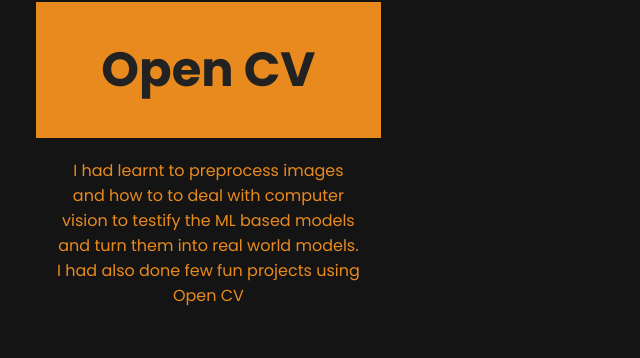
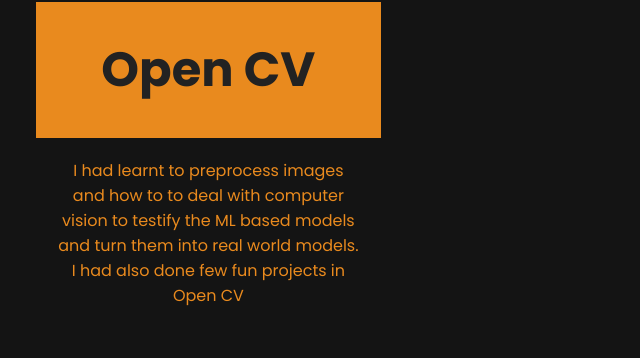
Before and after one commit to Mohdzubair3056/mohdzubair.github.io, a plain HTML site: page index.html in a window 1280 px wide. Shown: the part 2546-2904 px from the top of the page, 434-1074 px from the left. Drawn offline with Linux system fonts and the light colour scheme.

Commit message:
task added

```diff
--- a/index.html
+++ b/index.html
@@ -184,7 +184,7 @@
                             <h1>Open CV</h1>
                         </div>
                         <div class="main-part">
-                            <p>I had learnt to preprocess images and how to to deal with computer vision to testify the ML based models and turn them into real world models. I had also done few fun projects using Open CV</p>
+                            <p>I had learnt to preprocess images and how to to deal with computer vision to testify the ML based models and turn them into real world models. I had also done few fun projects in Open CV</p>
                         </div>
                     </div>
                     <div class="back">
```
Also changed, not shown: about copy.png (deleted), about1.png (deleted), zubair2.jpeg (deleted), 1 other file.
